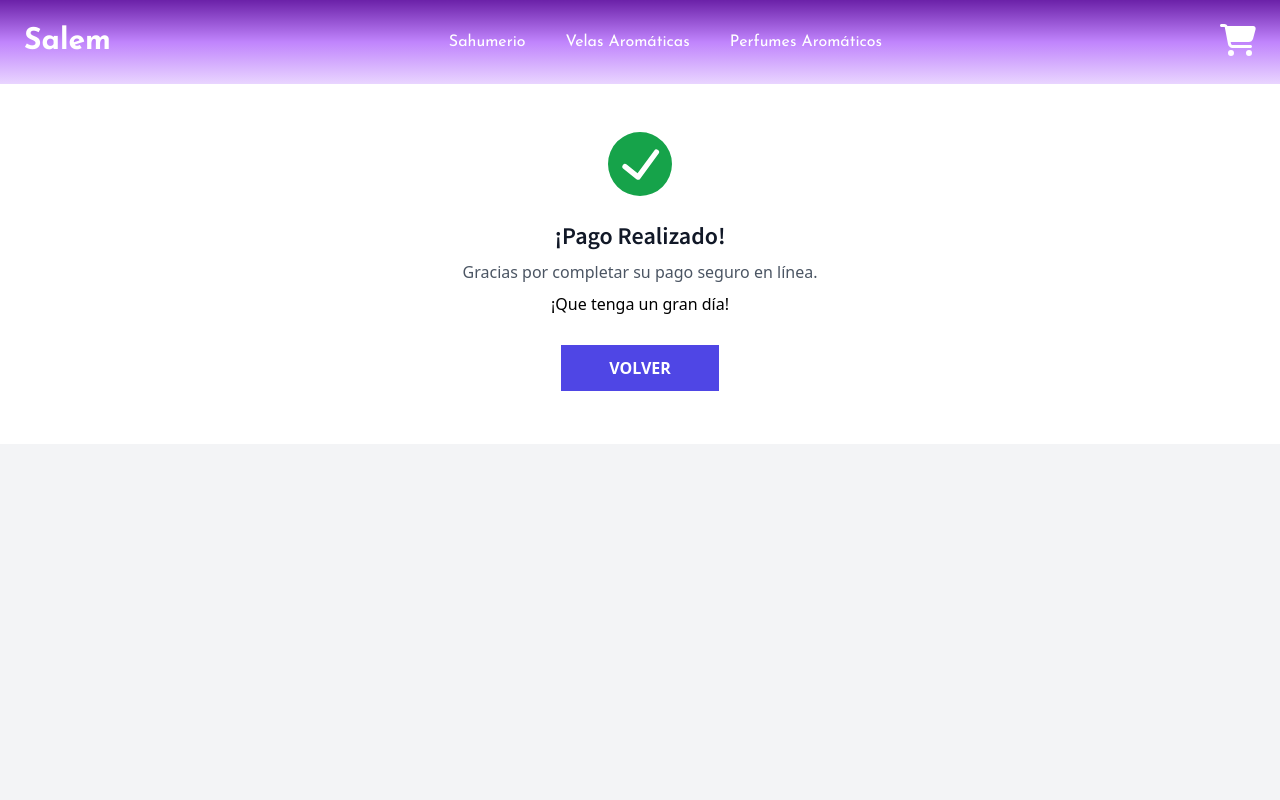
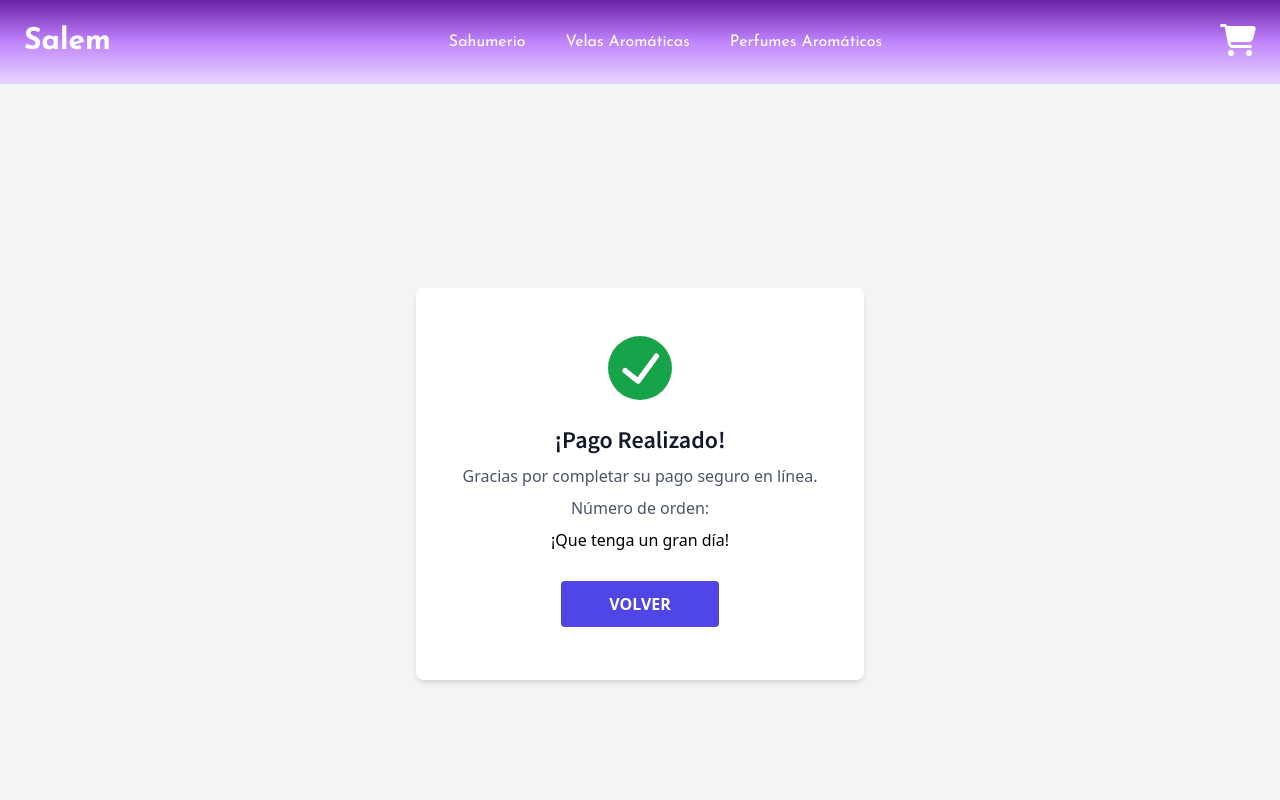
Before and after one commit to EmanuelDiazOchoa/React-Vite-Js-, a React (Vite) app: page /payment-confirmation in a window 1280 px wide. Shown: the top 800 px of the page. Built offline with nearby package versions, Linux system fonts and the light colour scheme; no server answers.

Commit message:
finalreactjsvite

```diff
--- a/src/components/Checkoutcomponent.jsx
+++ b/src/components/Checkoutcomponent.jsx
@@ -91,7 +91,7 @@ const Checkout = () => {
             const docRef = await addDoc(collection(db, 'orders'), order);
 
             clearCart();
-            navigate('/payment-confirmation');
+            navigate('/payment-confirmation', { state: { orderNumber: docRef.id } });
         } catch (error) {
             console.error('Error al procesar el pedido:', error);
             alert('Error al procesar el pago');
--- a/src/components/Paymentconfirmationcomponents.jsx
+++ b/src/components/Paymentconfirmationcomponents.jsx
@@ -1,20 +1,25 @@
 import React from 'react';
+import { useLocation } from 'react-router-dom';
 
 const PaymentConfirmation = () => {
+    const location = useLocation();
+    const orderNumber = location.state?.orderNumber;
+
     return (
-        <div className="bg-gray-100 h-screen">
-            <div className="bg-white p-6 md:mx-auto">
+        <div className="bg-gray-100 h-screen flex items-center justify-center">
+            <div className="bg-white p-6 w-full max-w-md rounded-lg shadow-md">
                 <svg viewBox="0 0 24 24" className="text-green-600 w-16 h-16 mx-auto my-6">
                     <path fill="currentColor"
                         d="M12,0A12,12,0,1,0,24,12,12.014,12.014,0,0,0,12,0Zm6.927,8.2-6.845,9.289a1.011,1.011,0,0,1-1.43.188L5.764,13.769a1,1,0,1,1,1.25-1.562l4.076,3.261,6.227-8.451A1,1,0,1,1,18.927,8.2Z">
                     </path>
                 </svg>
                 <div className="text-center">
-                    <h3 className="md:text-2xl text-base text-gray-900 font-semibold text-center">¡Pago Realizado!</h3>
+                    <h3 className="md:text-2xl text-base text-gray-900 font-semibold">¡Pago Realizado!</h3>
                     <p className="text-gray-600 my-2">Gracias por completar su pago seguro en línea.</p>
+                    <p className="text-gray-600 my-2">Número de orden: <strong>{orderNumber}</strong></p>
                     <p>¡Que tenga un gran día!</p>
                     <div className="py-10 text-center">
-                        <a href="/" className="px-12 bg-indigo-600 hover:bg-indigo-500 text-white font-semibold py-3">
+                        <a href="/" className="px-12 bg-indigo-600 hover:bg-indigo-500 text-white font-semibold py-3 rounded">
                             VOLVER
                         </a>
                     </div>
```
